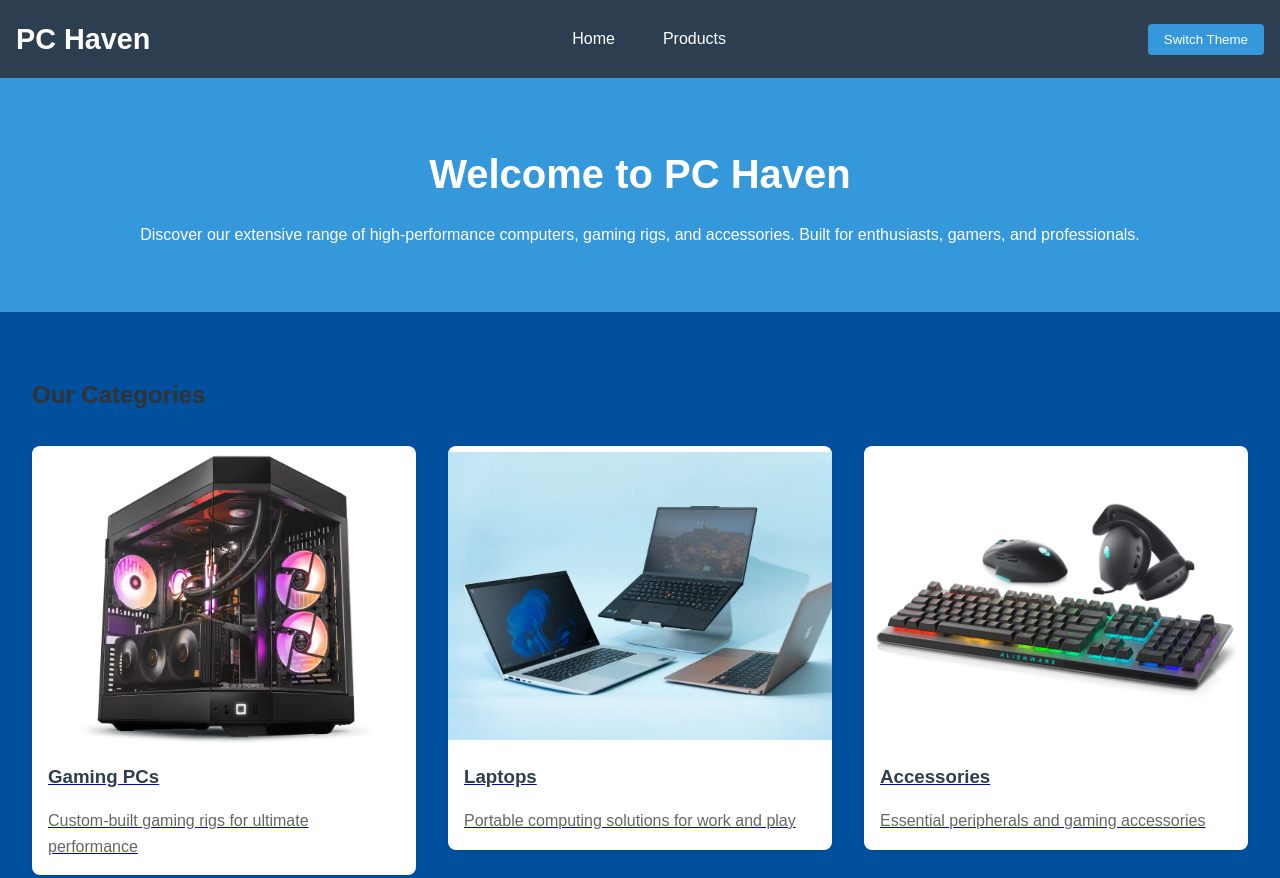
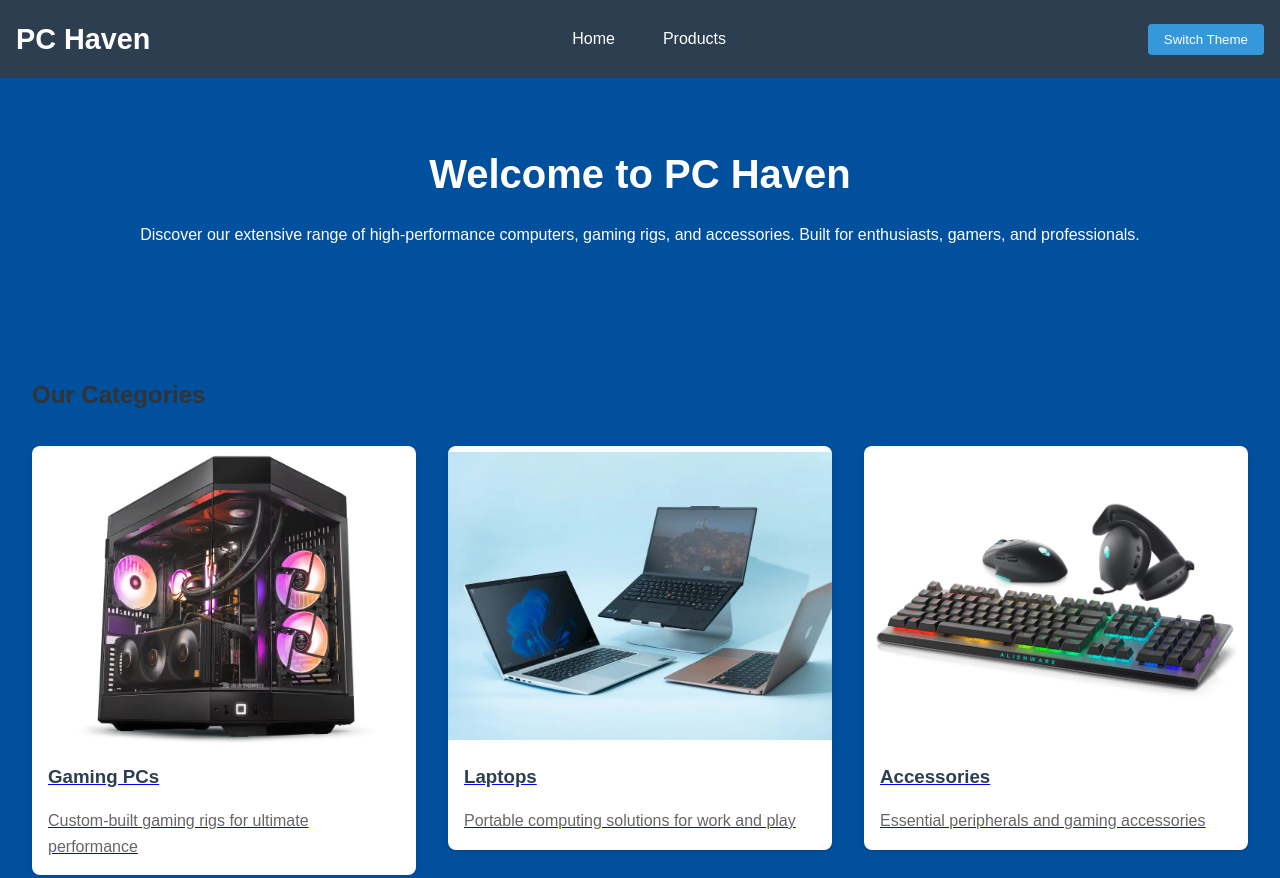
Before and after one commit to aainaa88/pchaven, a plain HTML site: page index.html in a window 1280 px wide. Shown: the top 878 px of the page. Drawn offline with Linux system fonts and the light colour scheme.

Commit message:
Update style1.css

```diff
--- a/css/style1.css
+++ b/css/style1.css
@@ -61,7 +61,7 @@ body {
 
 /* Hero section */
 .hero {
-    background-color: #3498db;
+    background-color: #00509E;
     color: white;
     text-align: center;
     padding: 4rem 2rem;
```
